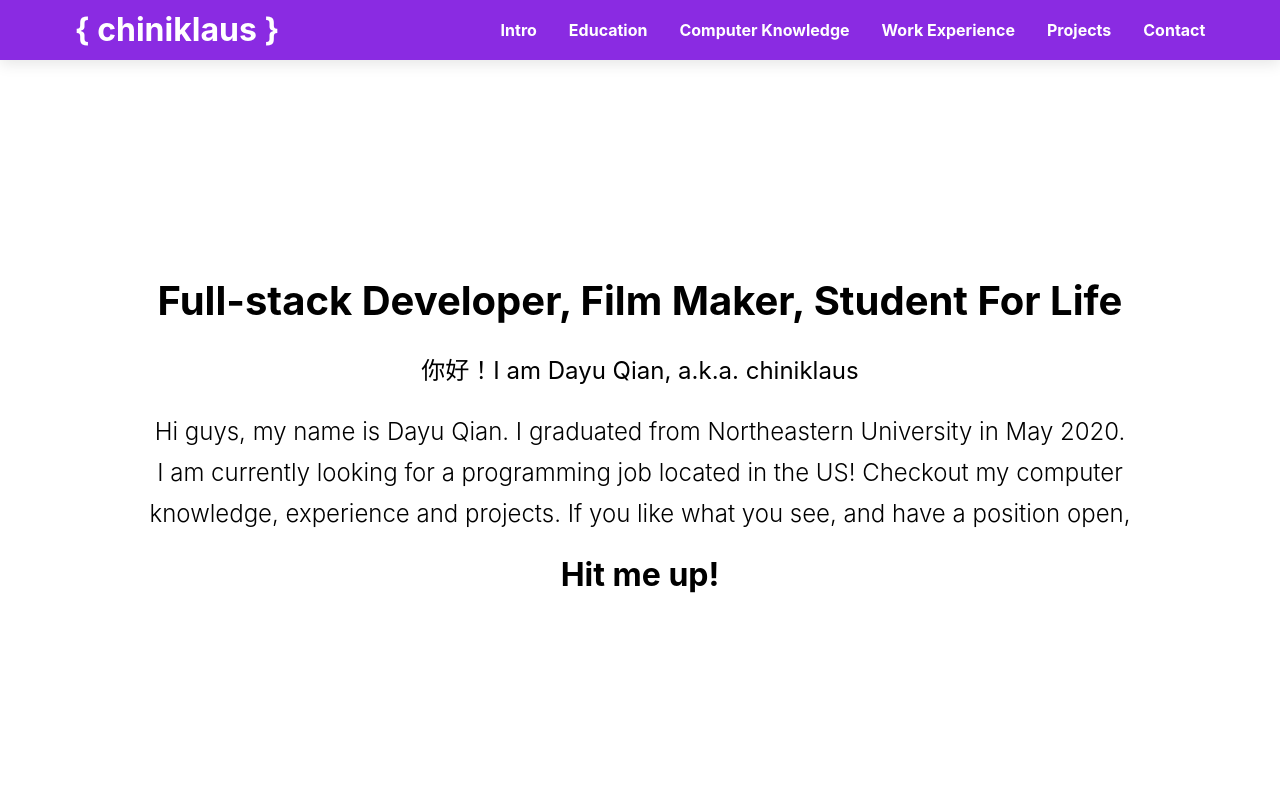
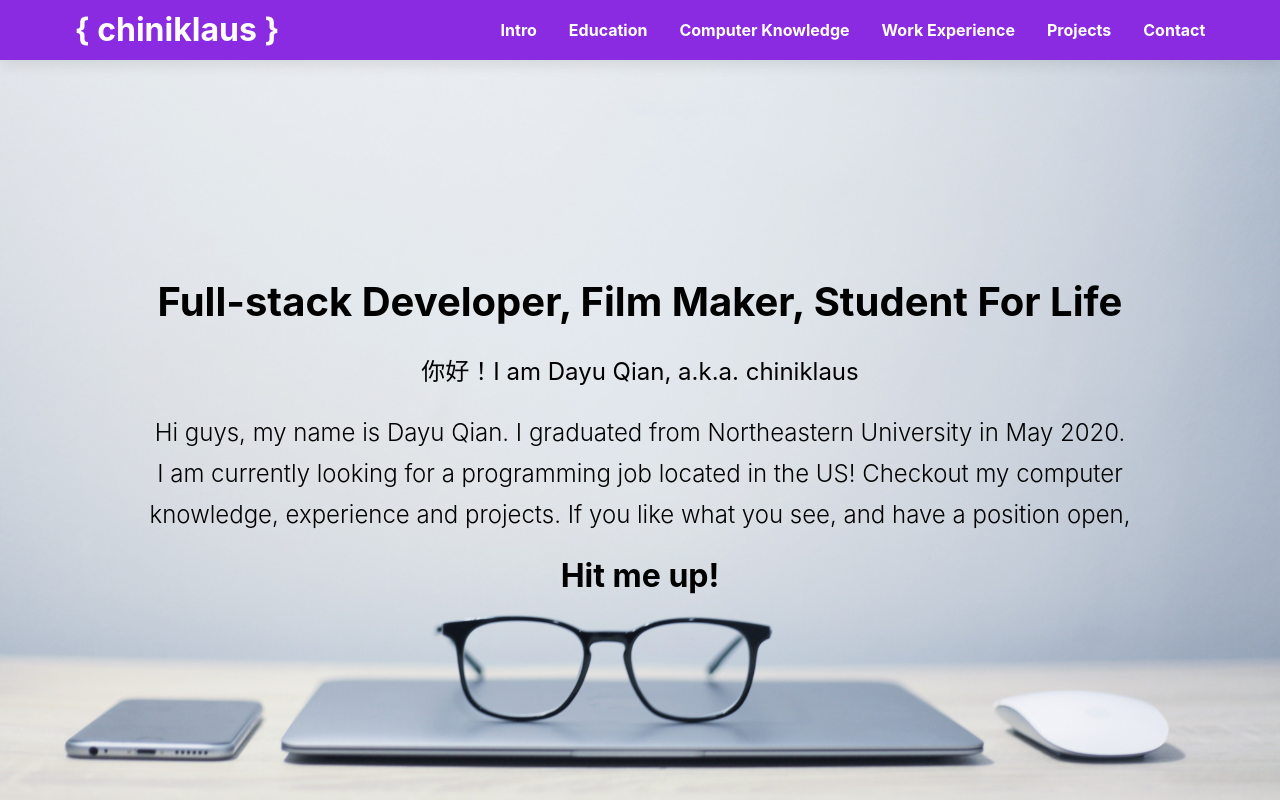
Before and after one commit to chiniklaus/personal_website, a React (Create React App) app: page / in a window 1280 px wide. Shown: the top 800 px of the page. Built offline with nearby package versions, Linux system fonts and the light colour scheme.

Commit message:
intro background image

```diff
--- a/src/App.css
+++ b/src/App.css
@@ -56,7 +56,6 @@
 .intro-section {
   display: flex;
   align-items: center;
-  background-color: white;
 }
 
 .intro-content {
--- a/src/Components/Intro.js
+++ b/src/Components/Intro.js
@@ -1,5 +1,6 @@
 import React, { useLayoutEffect, useState } from "react";
 import { Link } from "react-scroll";
+import bg from '../bg.jpg'
 
 function useWindowSize() {
   const [size, setSize] = useState([0, 0]);
@@ -17,8 +18,14 @@ function useWindowSize() {
 export default function Intro({ id }) {
   const [width, height] = useWindowSize();
   return (
-    <div className="intro-section" style={{minHeight: height}}  id={id}>
-        <div className="container-fluid intro-content pt-2 pb-5">
+    <div className="intro-section" style={{
+      minHeight: height,
+      backgroundImage: `url(${bg})`,
+                    backgroundPosition: 'center',
+                    backgroundSize: 'cover',
+                    backgroundRepeat: 'no-repeat'
+    }}  id={id}>
+        <div className="container-fluid intro-content pb-5">
             <h1 className="text-center">
               <strong>Full-stack Developer, Film Maker, Student For Life</strong>
             </h1>
--- a/src/Components/Projects.js
+++ b/src/Components/Projects.js
@@ -24,15 +24,18 @@ export default function Projects({ id }) {
           <div className="row border-bottom pb-5">
             <div className="col-6">
               <h5 className="pt-4 font-weight-normal">NU-Movies - April 2020</h5>
-              <p className="font-weight-normal font-italic font-weight-bold pb-0 mb-0">
+              <p className="font-weight-normal font-italic font-weight-bold mb-3">
               backend: Java Spring Boot, MySQL database<br></br>
               frontend: Reactjs, Bootstrap, MDBReact
               </p>
               <p className="font-weight-normal">
-              After graduation, I decided to utilize my knowledge on web development and develop a website that reflects my <br></br>
-              passion: movies.<br></br>
-              NU-Movies is a comprehensive movie recommendation website. User can register an account, login, select favorite movie, <br></br>
-              like a movie, recommend a movie to a friend, add friend, set prifile picture, search for movies, search for user, and also<br></br>
+              After I graduated from college, I decided to make a website
+              for movie recommendation, so I can <strong>force</strong> my friends to
+              watch the movies and shows I like.
+              </p>
+              <p>
+              NU-Movies is a comprehensive movie recommendation website. User can register an account, login, select favorite movie,
+              like a movie, recommend a movie to a friend, add friend, set prifile picture, search for movies, search for user, and also
               browse information of hundreds of thousands of movies and TV shows.
               </p>
             </div>
@@ -44,12 +47,12 @@ export default function Projects({ id }) {
           <div className="row border-bottom pt-3 pb-5">
             <div className="col-6">
               <h5 className="pt-4 font-weight-normal">NUSH shell - February 2019</h5>
-              <p className="font-weight-normal font-italic font-weight-bold pb-0 mb-0">
+              <p className="font-weight-normal font-italic font-weight-bold mb-3">
               programming language: c<br></br>
               operating system: Linux
               </p>
               <p className="font-weight-normal">
-              For my computer system class, I developed a personalized Unix shell that support operators like redirect I/O, <br></br>
+              For my computer system class at Northeastern University, I developed a personalized Unix shell that support operators like redirect I/O,
               pipe, and, or, background.
               </p>
             </div>
@@ -61,7 +64,7 @@ export default function Projects({ id }) {
           <div className="row pt-3 pb-5">
             <div className="col-6">
               <h5 className="pt-4 font-weight-normal">Spoiled Tomatillos - Spring 2018</h5>
-              <p className="font-weight-normal font-italic font-weight-bold pb-0 mb-0">
+              <p className="font-weight-normal font-italic font-weight-bold mb-3">
               backend: Java Spring Boot, MySQL database<br></br>
               frontend: TypeScript, Reactjs, Redux<br></br>
               devops: Github, enkins, SonarQube
```
Also changed, not shown: src/bg.JPG, 1 other file (tests, documents, lock files or other folders).
